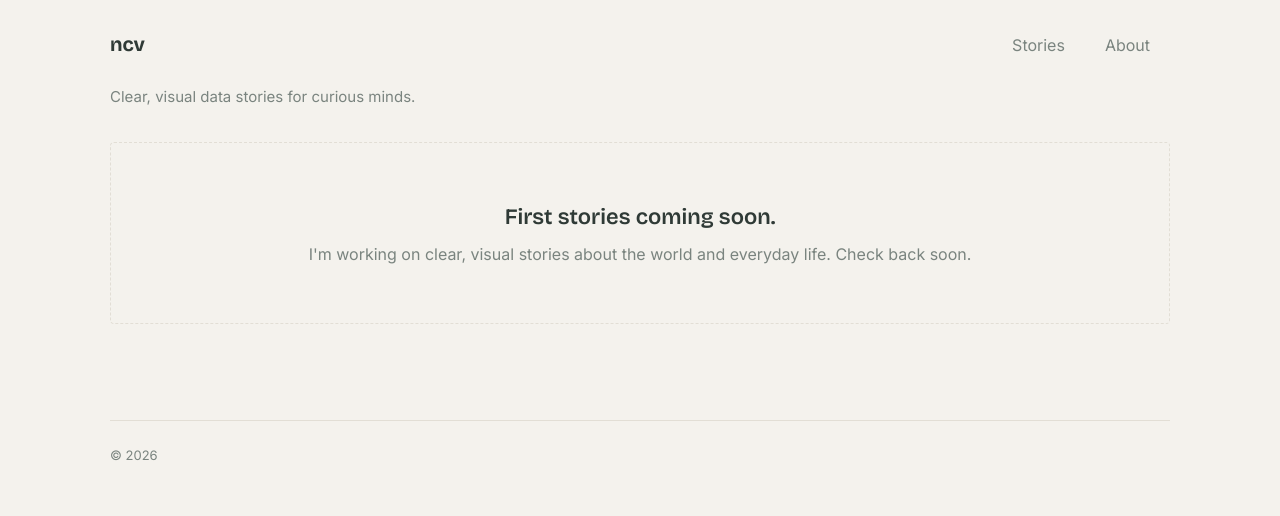
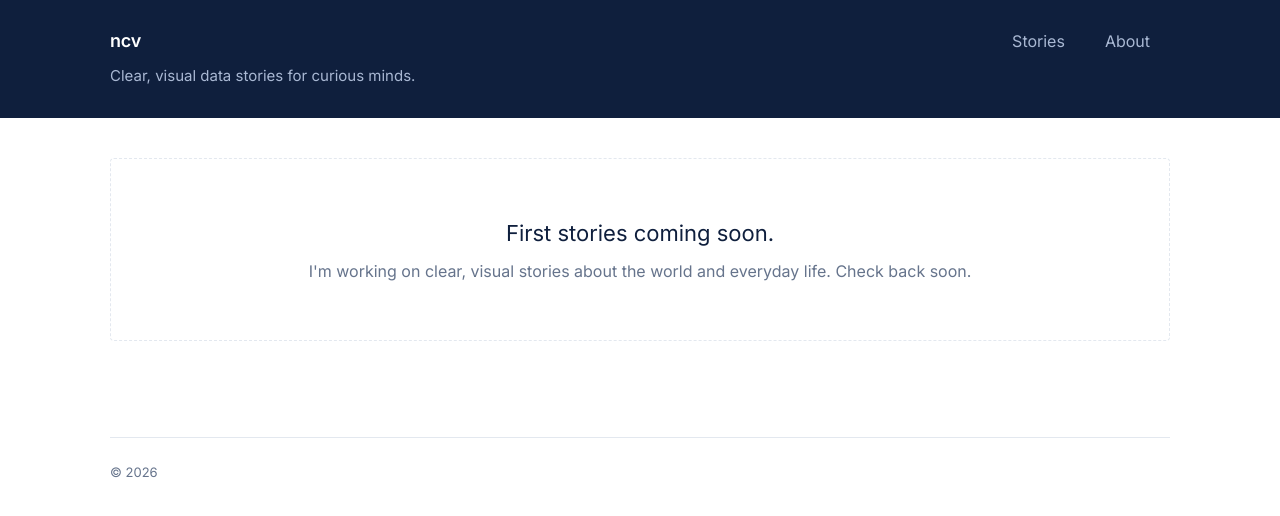
Before and after one commit to nicolecvaldez/nicolecvaldez.github.io, a plain HTML site: page index.html in a window 1280 px wide. Drawn offline with nearby package versions, Linux system fonts and the light colour scheme.

Commit message:
Add files via upload

```diff
--- a/index.html
+++ b/index.html
@@ -1,8 +1,8 @@
 <!doctype html><html lang="en"><head><meta charset="utf-8"><meta name="viewport" content="width=device-width,initial-scale=1">
 <title>Nicole Valdez — Data stories</title>
-<link rel="stylesheet" href="https://fonts.googleapis.com/css2?family=Bricolage+Grotesque:opsz,wght@12..96,600;12..96,700&family=Inter:wght@400;500&display=swap">
-<link rel="stylesheet" href="style.css"></head><body><div class="wrap">
-<nav><a class="name" href="./">ncv</a><div class="links"><a href="./">Stories</a><a href="about.html">About</a></div></nav>
-<p class="intro">Clear, visual data stories for curious minds.</p>
+<link rel="stylesheet" href="https://fonts.googleapis.com/css2?family=Inter:wght@400;500;600&display=swap">
+<link rel="stylesheet" href="style.css"></head><body><header class="band"><div class="bandin"><nav><a class="name" href="./">ncv</a><div class="links"><a href="./">Stories</a><a href="about.html">About</a></div></nav>
+<p class="intro">Clear, visual data stories for curious minds.</p></div></header>
+<div class="wrap">
 <div class="empty"><p class="et">First stories coming soon.</p><p>I'm working on clear, visual stories about the world and everyday life. Check back soon.</p></div>
 <footer>© 2026</footer></div></body></html>
--- a/style.css
+++ b/style.css
@@ -1,14 +1,14 @@
-:root{--bg:#f4f2ed;--fg:#2f3a36;--mute:#7a847f;--line:#e2ded5;--tile:#e7ebe5;--accent:#5f7f8f;--display:"Bricolage Grotesque",system-ui,sans-serif;--body:"Inter",system-ui,sans-serif}
-@media (prefers-color-scheme:dark){:root{--bg:#1b1f1d;--fg:#e6e4de;--mute:#9aa39e;--line:#2e3431;--tile:#252b28;--accent:#9db8c5;color-scheme:dark}}
+:root{--band:#0f1f3d;--bandmute:#a9b8d3;--bg:#ffffff;--fg:#0f1f3d;--mute:#66748c;--line:#e3e8ef;--tile:#f1f4f9;--accent:#1f4e9c;--display:"Inter",system-ui,sans-serif;--body:"Inter",system-ui,sans-serif}
+@media (prefers-color-scheme:dark){:root{--band:#0a1224;--bandmute:#8797b5;--bg:#0d1a30;--fg:#e8eef8;--mute:#9aabc4;--line:#22324d;--tile:#14243f;--accent:#8db4f2;color-scheme:dark}}
 *{box-sizing:border-box}
 body{margin:0;background:var(--bg);color:var(--fg);font:16px/1.65 var(--body)}
 a{color:inherit}
 .wrap{max-width:1100px;margin:0 auto;padding:28px max(20px,env(safe-area-inset-left))}
 nav{display:flex;justify-content:space-between;align-items:baseline;gap:16px;padding-bottom:48px}
-nav .name{font-family:var(--display);font-weight:700;font-size:20px;text-decoration:none}
+nav .name{font-family:var(--display);font-weight:600;font-size:18px;letter-spacing:-0.01em;text-decoration:none}
 nav .links a{margin-left:20px;color:var(--mute);text-decoration:none}
 nav .links a:hover{color:var(--fg)}
-h1,h2,h3{font-family:var(--display);font-weight:600;line-height:1.1;margin:0;text-wrap:balance}
+h1,h2,h3{font-family:var(--display);font-weight:500;letter-spacing:-0.01em;line-height:1.1;margin:0;text-wrap:balance}
 .intro{font-size:15px;color:var(--mute);margin:-24px 0 32px}
 .grid{display:grid;grid-template-columns:repeat(auto-fill,minmax(300px,1fr));gap:40px 28px}
 .tile{text-decoration:none;display:grid;gap:10px}
@@ -32,3 +32,11 @@ footer{margin-top:96px;padding-top:24px;border-top:1px solid var(--line);color:v
 @media (max-width:520px){.row{grid-template-columns:1fr;gap:2px}}
 .tools{max-width:64ch;color:var(--fg)}
 .links a{margin-right:20px;color:var(--accent)}
+.band{background:var(--band);color:#ffffff}
+.bandin{max-width:1100px;margin:0 auto;padding-block:26px 30px;padding-left:max(20px,env(safe-area-inset-left));padding-right:max(20px,env(safe-area-inset-right))}
+.band nav{padding-bottom:0}
+.band nav .name{color:#ffffff}
+.band nav .links a{color:var(--bandmute)}
+.band nav .links a:hover{color:#ffffff}
+.band .intro{color:var(--bandmute);margin:8px 0 0;font-size:15px}
+.wrap{padding-top:40px}
```
Also changed, not shown: about.html (+3 -3 lines).
